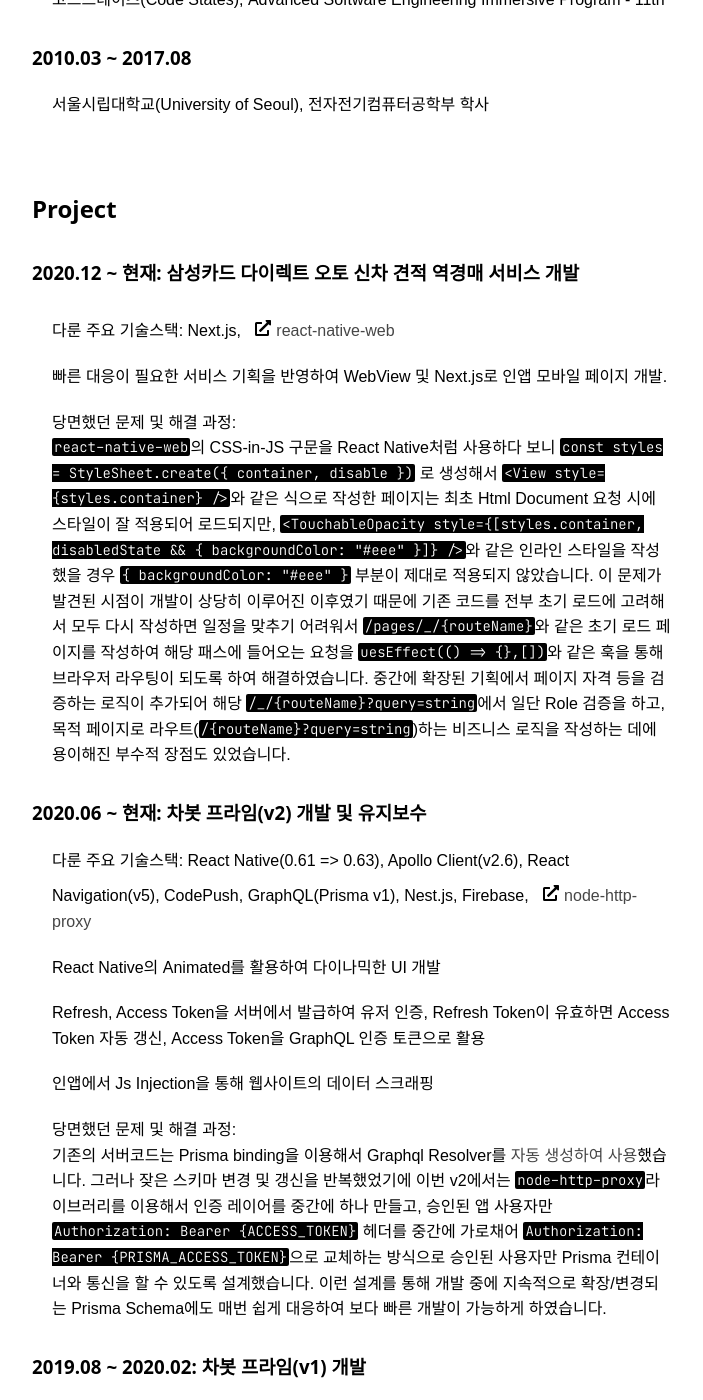
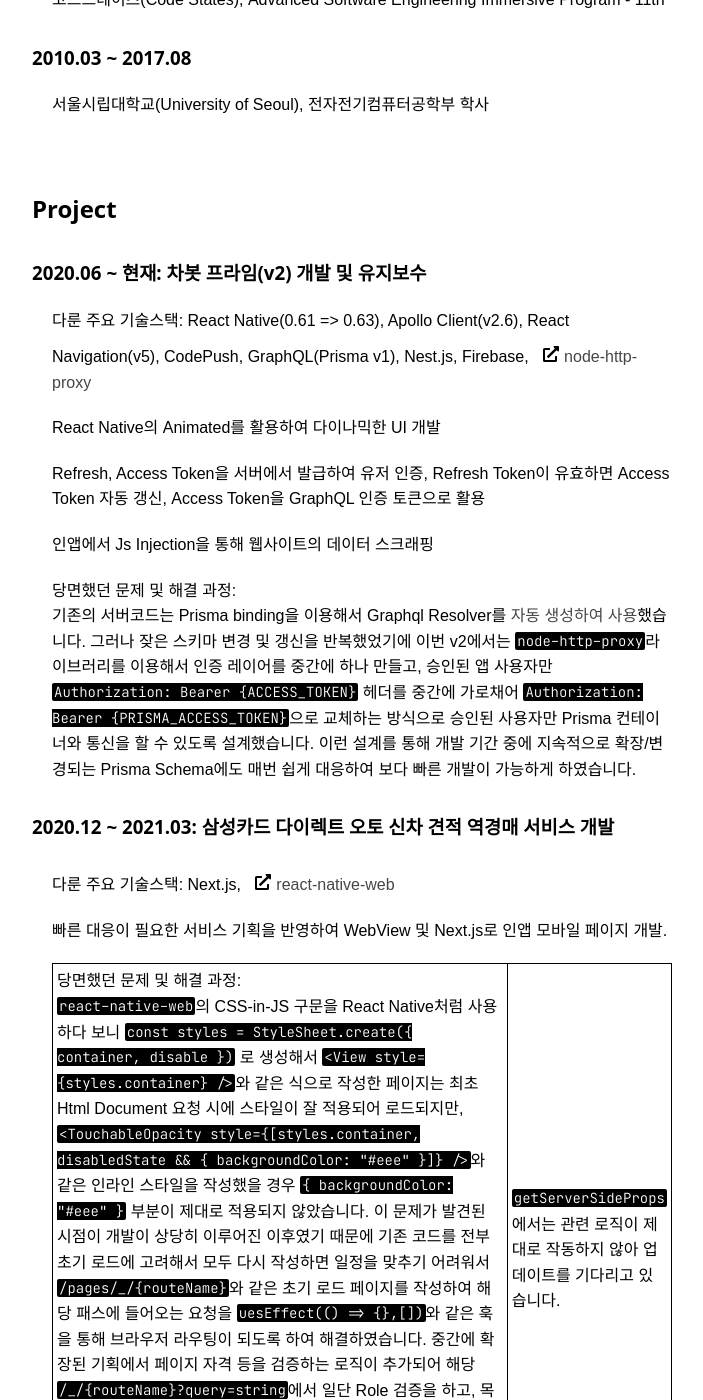
Before and after one commit to Rockheung/rockheung.github.io, a Jekyll site: the page built from resume.md, in a window 1280 px wide and 1400 px high, scrolled down 950 px. Shown: the whole window, without its empty margins (288-991 px from the left). Built offline with Jekyll 4.4.1, drawn with Linux system fonts in a browser that asks for light colours; some web fonts are replaced; some of the changed text lies outside the part shown.

Commit message:
Update resume

```diff
--- a/resume.md
+++ b/resume.md
@@ -9,7 +9,7 @@
 
 ## TL;DR
 
-**_스스로 성장 중인 현업 Frontend 개발자 2년차._** JavaScript에 익숙하며 React Native, Next.js, Nest.js를 실무에 활용 중입니다. 기획자 및 디자이너와 충분한 소통으로 의도한 바를 탐색합니다. 졸다가 봐도 이해할 수 있는 코드를 짜려 노력합니다.
+**_스스로 성장 중인 현업 Frontend 개발자 2년차._** JavaScript에 익숙하며 React Native, Next.js, Nest.js를 실무에 활용 중입니다. 기획자 및 디자이너와 충분한 소통으로 의도한 바를 탐색합니다. <br>**DONE IS BETTER THEN PERFECT.** 구현이 불가능한 것이 아니라면, 스케줄을 우선합니다.
 
 ## Experience
 
@@ -20,7 +20,7 @@
 
 ### 2017.03 ~ 2017.07: Finfra
 
-- 이미지 Annotation 웹 어드민 개발 - 개발스택: **[Elm](https://elm-lang.org/){:target="_blank"}**
+- 이미지 Annotation 웹 어드민 개발 - 개발스택: **[elm](https://elm-lang.org/){:target="_blank"}**
 
 ## Education
 
@@ -34,19 +34,19 @@
 
 ## Project
 
-### 2020.12 ~ 현재: 삼성카드 다이렉트 오토 신차 견적 역경매 서비스 개발
-
-- **다룬 주요 기술스택**: Next.js, [react-native-web](https://necolas.github.io/react-native-web/docs/){:target="_blank"}
-- 빠른 대응이 필요한 서비스 기획을 반영하여 WebView 및 Next.js로 인앱 모바일 페이지 개발.
-- 당면했던 문제 및 해결 과정: <br>`react-native-web`의 CSS-in-JS 구문을 React Native처럼 사용하다 보니 `const styles = StyleSheet.create({ container, disable })` 로 생성해서 `<View style={styles.container} />`와 같은 식으로 작성한 페이지는 최초 Html Document 요청 시에 스타일이 잘 적용되어 로드되지만, `<TouchableOpacity style={[styles.container, disabledState && { backgroundColor: "#eee" }]} />`와 같은 인라인 스타일을 작성했을 경우 `{ backgroundColor: "#eee" }` 부분이 제대로 적용되지 않았습니다. 이 문제가 발견된 시점이 개발이 상당히 이루어진 이후였기 때문에 기존 코드를 전부 초기 로드에 고려해서 모두 다시 작성하면 일정을 맞추기 어려워서 `/pages/_/{routeName}`와 같은 초기 로드 페이지를 작성하여 해당 패스에 들어오는 요청을 `uesEffect(() => {},[])`와 같은 훅을 통해 브라우저 라우팅이 되도록 하여 해결하였습니다. 중간에 확장된 기획에서 페이지 자격 등을 검증하는 로직이 추가되어 해당 `/_/{routeName}?query=string`에서 일단 Role 검증을 하고, 목적 페이지로 라우트(`/{routeName}?query=string`)하는 비즈니스 로직을 작성하는 데에 용이해진 부수적 장점도 있었습니다.
-
 ### 2020.06 ~ 현재: 차봇 프라임(v2) 개발 및 유지보수
 
 - **다룬 주요 기술스택**: React Native(0.61 => 0.63), Apollo Client(v2.6), React Navigation(v5), CodePush, GraphQL(Prisma v1), Nest.js, Firebase, [node-http-proxy](https://www.npmjs.com/package/http-proxy){:target="_blank"}
 - React Native의 Animated를 활용하여 다이나믹한 UI 개발
 - Refresh, Access Token을 서버에서 발급하여 유저 인증, Refresh Token이 유효하면 Access Token 자동 갱신, Access Token을 GraphQL 인증 토큰으로 활용
 - 인앱에서 Js Injection을 통해 웹사이트의 데이터 스크래핑
-- 당면했던 문제 및 해결 과정: <br>기존의 서버코드는 Prisma binding을 이용해서 Graphql Resolver를 [자동 생성하여 사용]("https://github.com/nestjs/docs.nestjs.com/blob/Sikora00-docs/typeorm/content/recipes/prisma.md")했습니다. 그러나 잦은 스키마 변경 및 갱신을 반복했었기에 이번 v2에서는 `node-http-proxy`라이브러리를 이용해서 인증 레이어를 중간에 하나 만들고, 승인된 앱 사용자만 `Authorization: Bearer {ACCESS_TOKEN}` 헤더를 중간에 가로채어 `Authorization: Bearer {PRISMA_ACCESS_TOKEN}`으로 교체하는 방식으로 승인된 사용자만 Prisma 컨테이너와 통신을 할 수 있도록 설계했습니다. 이런 설계를 통해 개발 중에 지속적으로 확장/변경되는 Prisma Schema에도 매번 쉽게 대응하여 보다 빠른 개발이 가능하게 하였습니다.
+- **당면했던 문제 및 해결 과정**: <br>기존의 서버코드는 Prisma binding을 이용해서 Graphql Resolver를 [자동 생성하여 사용]("https://github.com/nestjs/docs.nestjs.com/blob/Sikora00-docs/typeorm/content/recipes/prisma.md")했습니다. 그러나 잦은 스키마 변경 및 갱신을 반복했었기에 이번 v2에서는 `node-http-proxy`라이브러리를 이용해서 인증 레이어를 중간에 하나 만들고, 승인된 앱 사용자만 `Authorization: Bearer {ACCESS_TOKEN}` 헤더를 중간에 가로채어 `Authorization: Bearer {PRISMA_ACCESS_TOKEN}`으로 교체하는 방식으로 승인된 사용자만 Prisma 컨테이너와 통신을 할 수 있도록 설계했습니다. 이런 설계를 통해 개발 기간 중에 지속적으로 확장/변경되는 Prisma Schema에도 매번 쉽게 대응하여 보다 빠른 개발이 가능하게 하였습니다.
+
+### 2020.12 ~ 2021.03: 삼성카드 다이렉트 오토 신차 견적 역경매 서비스 개발
+
+- **다룬 주요 기술스택**: Next.js, [react-native-web](https://necolas.github.io/react-native-web/docs/){:target="_blank"}
+- 빠른 대응이 필요한 서비스 기획을 반영하여 WebView 및 Next.js로 인앱 모바일 페이지 개발.
+- **당면했던 문제 및 해결 과정**: <br>`react-native-web`의 CSS-in-JS 구문을 React Native처럼 사용하다 보니 `const styles = StyleSheet.create({ container, disable })` 로 생성해서 `<View style={styles.container} />`와 같은 식으로 작성한 페이지는 최초 Html Document 요청 시에 스타일이 잘 적용되어 로드되지만, `<TouchableOpacity style={[styles.container, disabledState && { backgroundColor: "#eee" }]} />`와 같은 인라인 스타일을 작성했을 경우 `{ backgroundColor: "#eee" }` 부분이 제대로 적용되지 않았습니다. 이 문제가 발견된 시점이 개발이 상당히 이루어진 이후였기 때문에 기존 코드를 전부 초기 로드에 고려해서 모두 다시 작성하면 일정을 맞추기 어려워서 `/pages/_/{routeName}`와 같은 초기 로드 페이지를 작성하여 해당 패스에 들어오는 요청을 `uesEffect(() => {},[])`와 같은 훅을 통해 브라우저 라우팅이 되도록 하여 해결하였습니다. 중간에 확장된 기획에서 페이지 자격 등을 검증하는 로직이 추가되어 해당 `/_/{routeName}?query=string`에서 일단 Role 검증을 하고, 목적 페이지로 라우트(`/{routeName}?query=string`)하는 비즈니스 로직을 작성하는 데에 용이해진 부수적 장점도 있었습니다.<br>이후 레거시에서는 사용되었지만 현재 버전에서는 권장되지 않는 `getInitialProps`메서드를 이용하여 관련 문제를 개선했고, `getStaticProps` | `getServerSideProps`에서는 관련 로직이 제대로 작동하지 않아 업데이트를 기다리고 있습니다.
 
 ### 2019.08 ~ 2020.02: 차봇 프라임(v1) 개발
 
@@ -55,7 +55,7 @@
 - 운영중인 Legacy Database에서 MySQL Binlog를 활용하여 신규 서비스의 Database와 실시간 데이터베이스 연동
 - 회원가입 시에 기존 유저인지 판단하여 신규 서비스의 Database에 선택적으로 마이그레이션
 - Legacy Database의 php 내장함수로 암호화되어 있는 사용자 정보를 활용하기 위해 Node.js로 암복호화 함수를 구현
-- 당면했던 문제 및 해결 과정: <br>새로운 앱을 개발하면서 기존 데이터베이스와 완전히 분리된 새로운 데이터베이스를 기반으로 프로젝트가 진행되었는데, 초기 기획에서는 모호했던 신규 앱 사용자 인증 기획이 기존의 내부 CRM 웹페이지에서 되어야 한다는 요구조건으로 확정되면서 두 데이터베이스에 같이 저장된 사용자 계정을 동기화시켜야 하는 로직이 필요했습니다. 당시 PHP 서버와 NodeJS 서버와의 긴밀한 통신이 필요한 로직에서 지속적으로 기대하지 못한 동작이 계속되었는데, 이를 [ZongJi](https://www.npmjs.com/package/zongji){:target="_blank"} 라이브러리를 통해 Pub-Sub 모델을 설계 및 도입하여 백엔드 비즈니스 로직을 단순화시켰습니다. 이 설계를 통해 PHP 백엔드가 다루는 Database에서 특정 테이블에 변화가 생기면 mysql binlog를 통해 이벤트가 발생하여 NodeJS에서 원하는 비즈니스 로직을 실행할 수 있게 되었습니다.
+- **당면했던 문제 및 해결 과정**: <br>새로운 앱을 개발하면서 기존 데이터베이스와 완전히 분리된 새로운 데이터베이스를 기반으로 프로젝트가 진행되었는데, 초기 기획에서는 모호했던 신규 앱 사용자 인증 기획이 기존의 내부 CRM 웹페이지에서 되어야 한다는 요구조건으로 확정되면서 두 데이터베이스에 같이 저장된 사용자 계정을 동기화시켜야 하는 로직이 필요했습니다. 당시 PHP 서버와 NodeJS 서버와의 긴밀한 통신이 필요한 로직에서 지속적으로 기대하지 못한 동작이 계속되었는데, 이를 [ZongJi](https://www.npmjs.com/package/zongji){:target="_blank"} 라이브러리를 통해 Pub-Sub 모델을 설계 및 도입하여 백엔드 비즈니스 로직을 단순화시켰습니다. 이 설계를 통해 PHP 백엔드가 다루는 Database에서 특정 테이블에 변화가 생기면 mysql binlog를 통해 이벤트가 발생하여 NodeJS에서 원하는 비즈니스 로직을 실행할 수 있게 되었습니다.
 
 
 
@@ -63,7 +63,9 @@
 
 - **다룬 주요 기술스택**: React Native(0.60), ExpressJS, php
 - php + PhoneGap 기반의 웹뷰 하이브리드 앱을 React Native + ExpressJS 로 재작성
-- 기존 4개의 서비스가 한 EC2에서 배포되어 서비스 중이었는데, 이런 ftp 업로드 방식의 개발 방식에서 환경변수를 분리하여 서버코드를 gitlab에 업로드하면서 git flow(dev => qa => prod)를 도입
+- 데이터베이스 커넥션부터 php 에서 nodejs로 이전
+- 기존 php기반의 4개의 서비스가 한 EC2에서 배포되어 서비스 중이었는데, 이런 ftp 업로드 방식의 개발 방식에서 환경변수를 분리하여 서버코드를 gitlab에 업로드하면서 git flow(dev => qa => prod)를 도입
+- **당면했던 문제 및 해결 과정**:<br>php베이스의 기존 앱 모바일 화면 부분을 js기반의 ReactJS + NodeJS 구조로 전환하기 위해서는 데이터베이스의 구조를 잘 알고 이를 어떻게 활용하고 있는지 코드 수준에서 파악이 필요했습니다. 데이터베이스의 각 테이블 간 관계도가 문서화 되어 있지 않아 기존 앱 서비스에서 SQL을 로깅하도록 php 코드를 수정한 후에, git flow를 도입하면서 가능해진 테스트 모바일 페이지를 기능별로 나누어 사용하면서 데이터베이스를 어떻게 활용하고 있고, 각 테이블 간 관계는 어떻게 되는지 파악하여 NodeJS 백엔드로 기존 앱을 구현할 수 있었습니다. 이 프로젝트는 결과적으로 배포되지는 않았지만, 관련 경험은 이후 프로젝트에서 중요하게 고려되었던 기존 데이터 마이그레이션에도 긍정적인 영향을 주었습니다.
 
 <style>
 h2, h3, h4, h5 {
```
